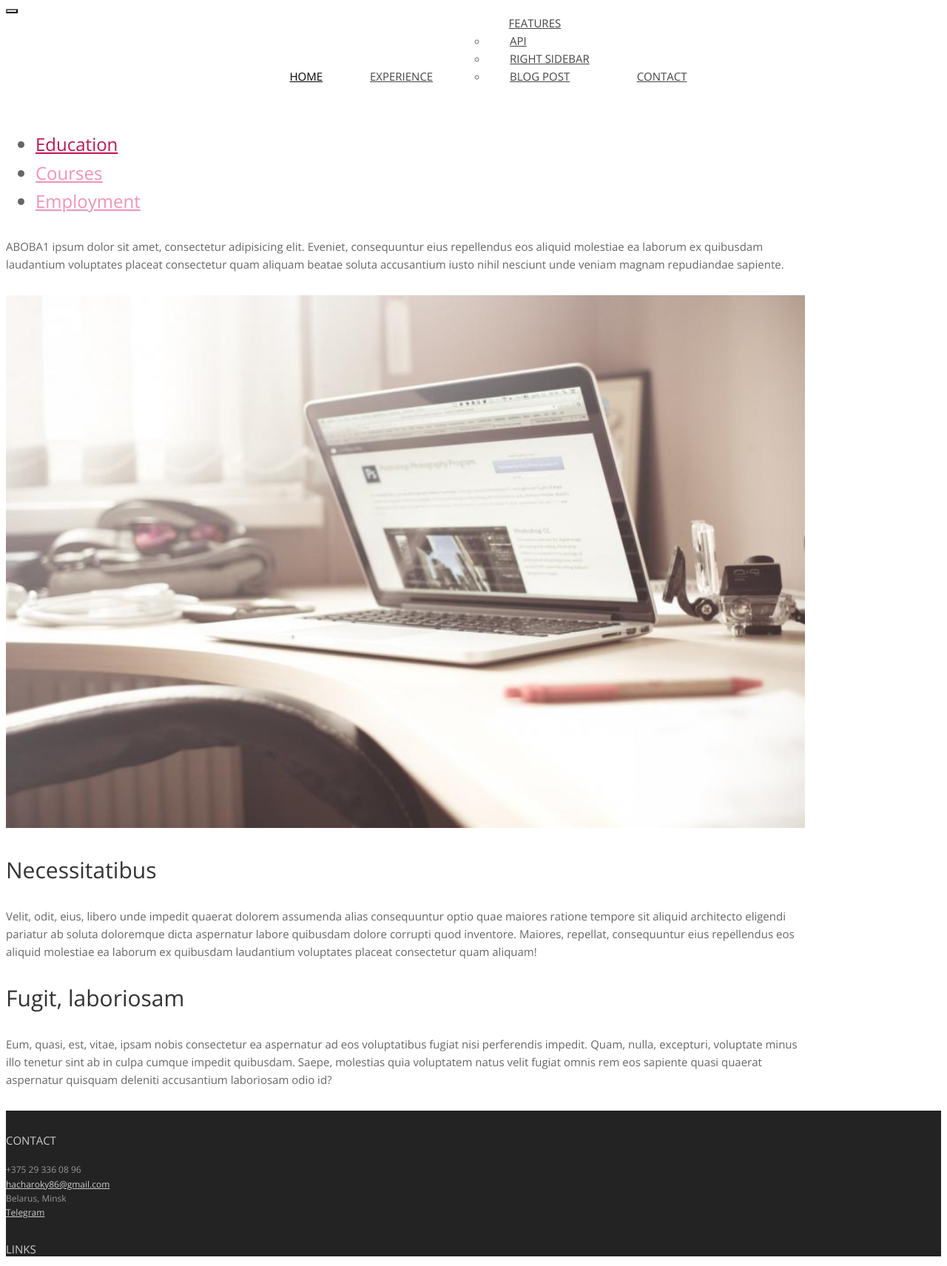
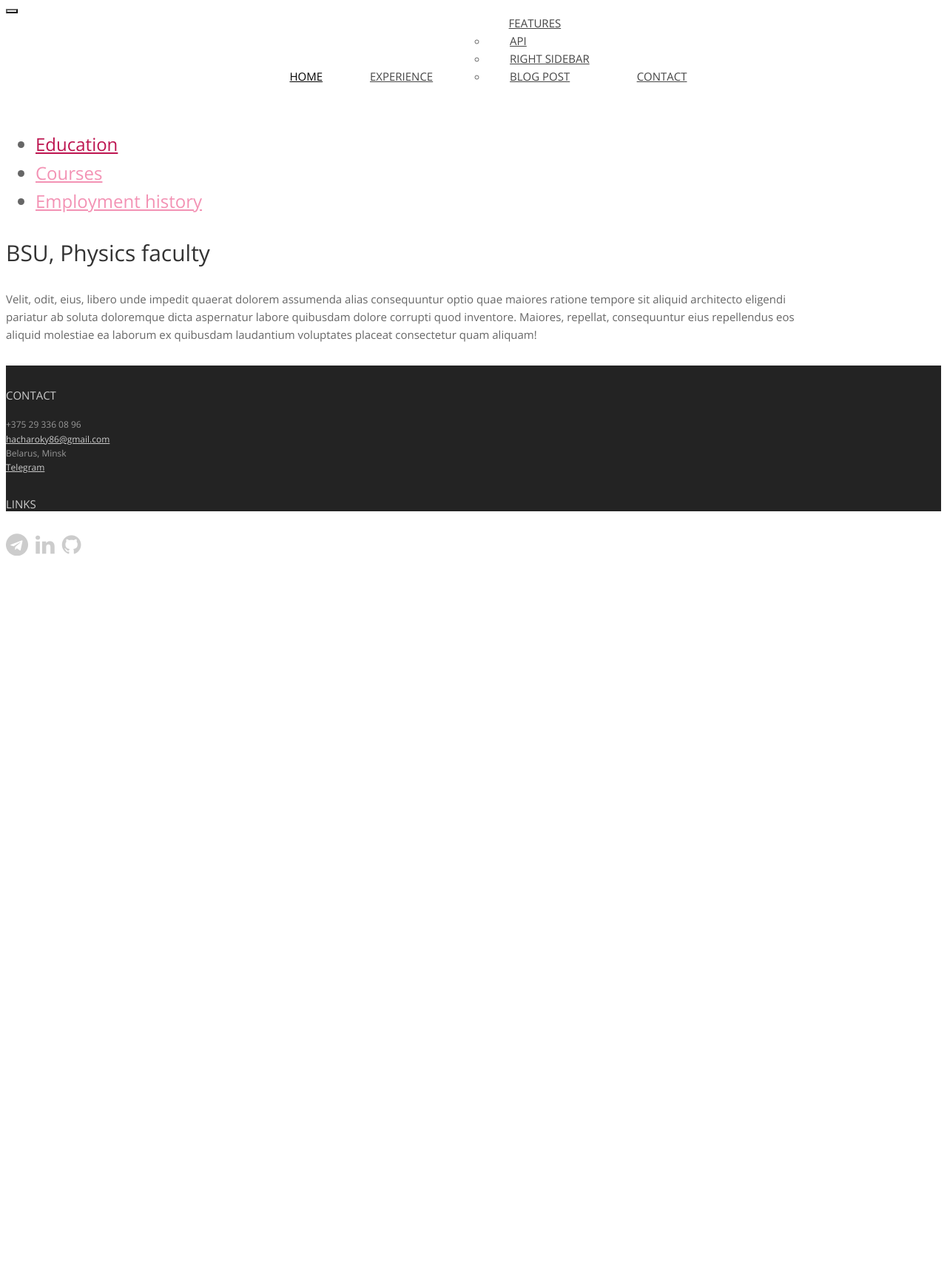
Before and after one commit to IlyshaNil/learn, a Django app: page /experience/ in a window 1280 px wide. Shown: the part 520-2231 px from the top of the page at 74% size. After the commit the page ends 1271 px from the top, so only its background shows below. Run offline with Django 4.2, Linux system fonts and the light colour scheme; parts of the project's set-up code (start-up, migrations or seed data) failed here and were passed over; some libraries are stand-ins or nearby versions; some web fonts are replaced.

Commit message:
upd: templates update

```diff
--- a/src/cv/jinja2/about.html
+++ b/src/cv/jinja2/about.html
@@ -16,7 +16,7 @@
 				<ul class="nav text-right nav-side">
 					<li class="active" ><a href="#1" onclick="openCity(event, 'education')">Education</a></li>
 					<li><a href="#2" onclick="openCity(event, 'courses')">Courses</a></li>
-					<li><a href="#3" onclick="openCity(event, 'employment')">Employment</a></li>
+					<li><a href="#3" onclick="openCity(event, 'employment')">Employment history</a></li>
 				</ul>
 
 			</aside>
@@ -24,30 +24,20 @@
 
 			<!-- Article main content -->
 			<article id="education" class="col-sm-8 maincontent tabcontent">
-				<p>ABOBA1 ipsum dolor sit amet, consectetur adipisicing elit. Eveniet, consequuntur eius repellendus eos aliquid molestiae ea laborum ex quibusdam laudantium voluptates placeat consectetur quam aliquam beatae soluta accusantium iusto nihil nesciunt unde veniam magnam repudiandae sapiente.</p>
-				<p><img src="{{ static('assets/images/mac.jpg') }}" alt="" class="" width="100%" ></p>
-				<h3>Necessitatibus</h3>
+				<h3>BSU, Physics faculty</h3>
 				<p>Velit, odit, eius, libero unde impedit quaerat dolorem assumenda alias consequuntur optio quae maiores ratione tempore sit aliquid architecto eligendi pariatur ab soluta doloremque dicta aspernatur labore quibusdam dolore corrupti quod inventore. Maiores, repellat, consequuntur eius repellendus eos aliquid molestiae ea laborum ex quibusdam laudantium voluptates placeat consectetur quam aliquam!</p>
-				<h3>Fugit, laboriosam</h3>
-				<p>Eum, quasi, est, vitae, ipsam nobis consectetur ea aspernatur ad eos voluptatibus fugiat nisi perferendis impedit. Quam, nulla, excepturi, voluptate minus illo tenetur sint ab in culpa cumque impedit quibusdam. Saepe, molestias quia voluptatem natus velit fugiat omnis rem eos sapiente quasi quaerat aspernatur quisquam deleniti accusantium laboriosam odio id?</p>
 			</article>
 
 			<article  id="courses" class="col-sm-8 maincontent tabcontent" style="display: none;">
-				<p>ABOBA2 ipsum dolor sit amet, consectetur adipisicing elit. Eveniet, consequuntur eius repellendus eos aliquid molestiae ea laborum ex quibusdam laudantium voluptates placeat consectetur quam aliquam beatae soluta accusantium iusto nihil nesciunt unde veniam magnam repudiandae sapiente.</p>
-				<p><img src="{{ static('assets/images/mac.jpg') }}" alt="" class="" width="100%" ></p>
-				<h3>Necessitatibus</h3>
-				<p>Velit, odit, eius, libero unde impedit quaerat dolorem assumenda alias consequuntur optio quae maiores ratione tempore sit aliquid architecto eligendi pariatur ab soluta doloremque dicta aspernatur labore quibusdam dolore corrupti quod inventore. Maiores, repellat, consequuntur eius repellendus eos aliquid molestiae ea laborum ex quibusdam laudantium voluptates placeat consectetur quam aliquam!</p>
-				<h3>Fugit, laboriosam</h3>
-				<p>Eum, quasi, est, vitae, ipsam nobis consectetur ea aspernatur ad eos voluptatibus fugiat nisi perferendis impedit. Quam, nulla, excepturi, voluptate minus illo tenetur sint ab in culpa cumque impedit quibusdam. Saepe, molestias quia voluptatem natus velit fugiat omnis rem eos sapiente quasi quaerat aspernatur quisquam deleniti accusantium laboriosam odio id?</p>
+				<h3>TeachMeSkills - Python developer</h3>
+				<p>11/2019 - 04/2020. </p>
 			</article>
 
 			<article  id="employment" class="col-sm-8 maincontent tabcontent" style="display: none;">
-				<p>ABOBA3 ipsum dolor sit amet, consectetur adipisicing elit. Eveniet, consequuntur eius repellendus eos aliquid molestiae ea laborum ex quibusdam laudantium voluptates placeat consectetur quam aliquam beatae soluta accusantium iusto nihil nesciunt unde veniam magnam repudiandae sapiente.</p>
-				<p><img src="{{ static('assets/images/mac.jpg') }}" alt="" class="" width="100%" ></p>
-				<h3>Necessitatibus</h3>
-				<p>Velit, odit, eius, libero unde impedit quaerat dolorem assumenda alias consequuntur optio quae maiores ratione tempore sit aliquid architecto eligendi pariatur ab soluta doloremque dicta aspernatur labore quibusdam dolore corrupti quod inventore. Maiores, repellat, consequuntur eius repellendus eos aliquid molestiae ea laborum ex quibusdam laudantium voluptates placeat consectetur quam aliquam!</p>
-				<h3>Fugit, laboriosam</h3>
-				<p>Eum, quasi, est, vitae, ipsam nobis consectetur ea aspernatur ad eos voluptatibus fugiat nisi perferendis impedit. Quam, nulla, excepturi, voluptate minus illo tenetur sint ab in culpa cumque impedit quibusdam. Saepe, molestias quia voluptatem natus velit fugiat omnis rem eos sapiente quasi quaerat aspernatur quisquam deleniti accusantium laboriosam odio id?</p>
+				<h3>Laboratory assistant</h3>
+				<p>01/2020 - 06/2021. Tasks: development and support of the faculty website, faculty press service leadership, maintenance of video-communication equipment, ORC research.</p>
+				<h3>Software developer</h3>
+				<p>07/2021 - present. Development of Unity applications and Python web applications. Refactoring and maintenance of JS, HTML, PHP legacy code. Deployment of local systems such as BrightSing and SuperSign.</p>
 			</article>
 			<!-- /Article -->
 
```
